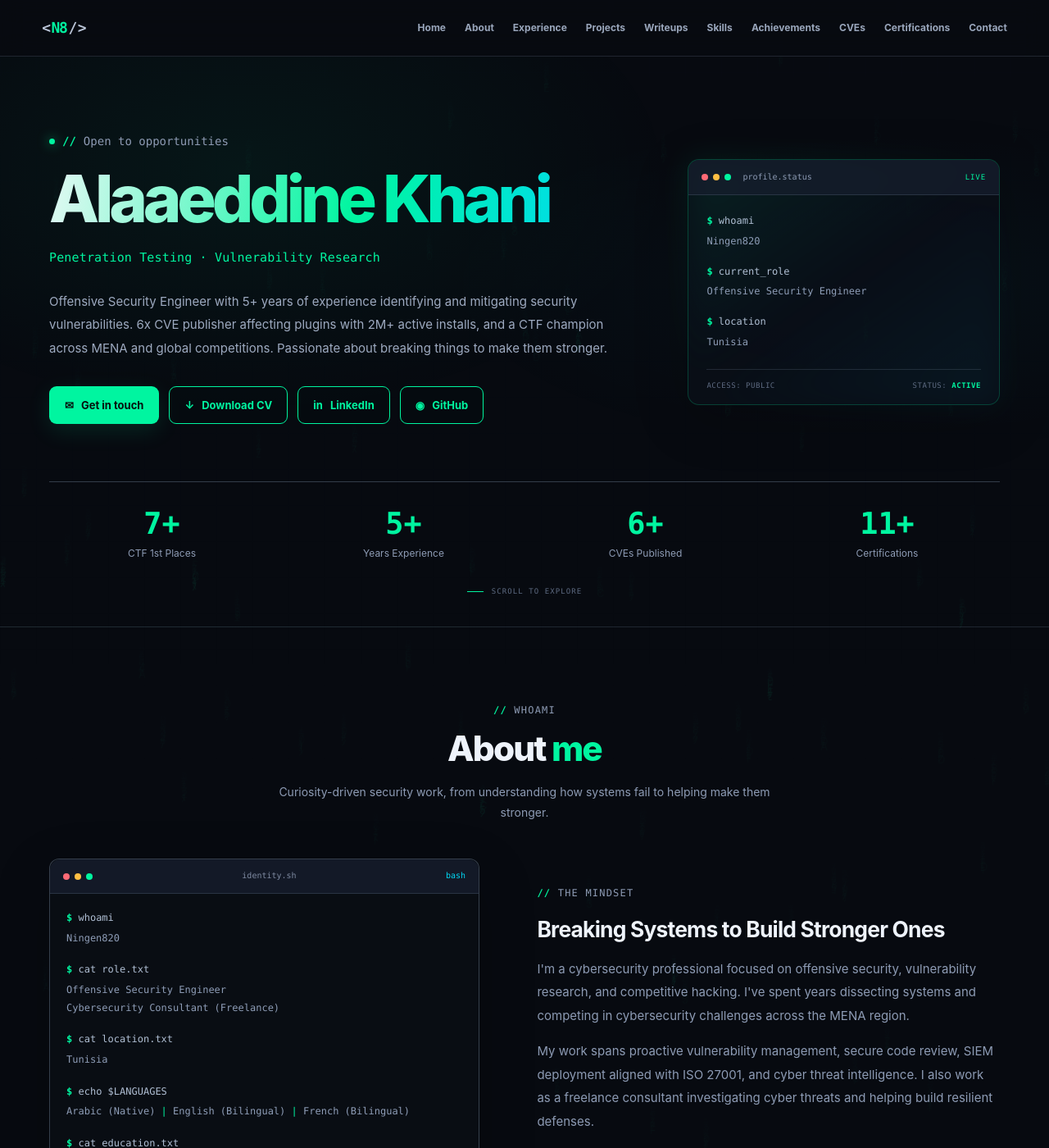
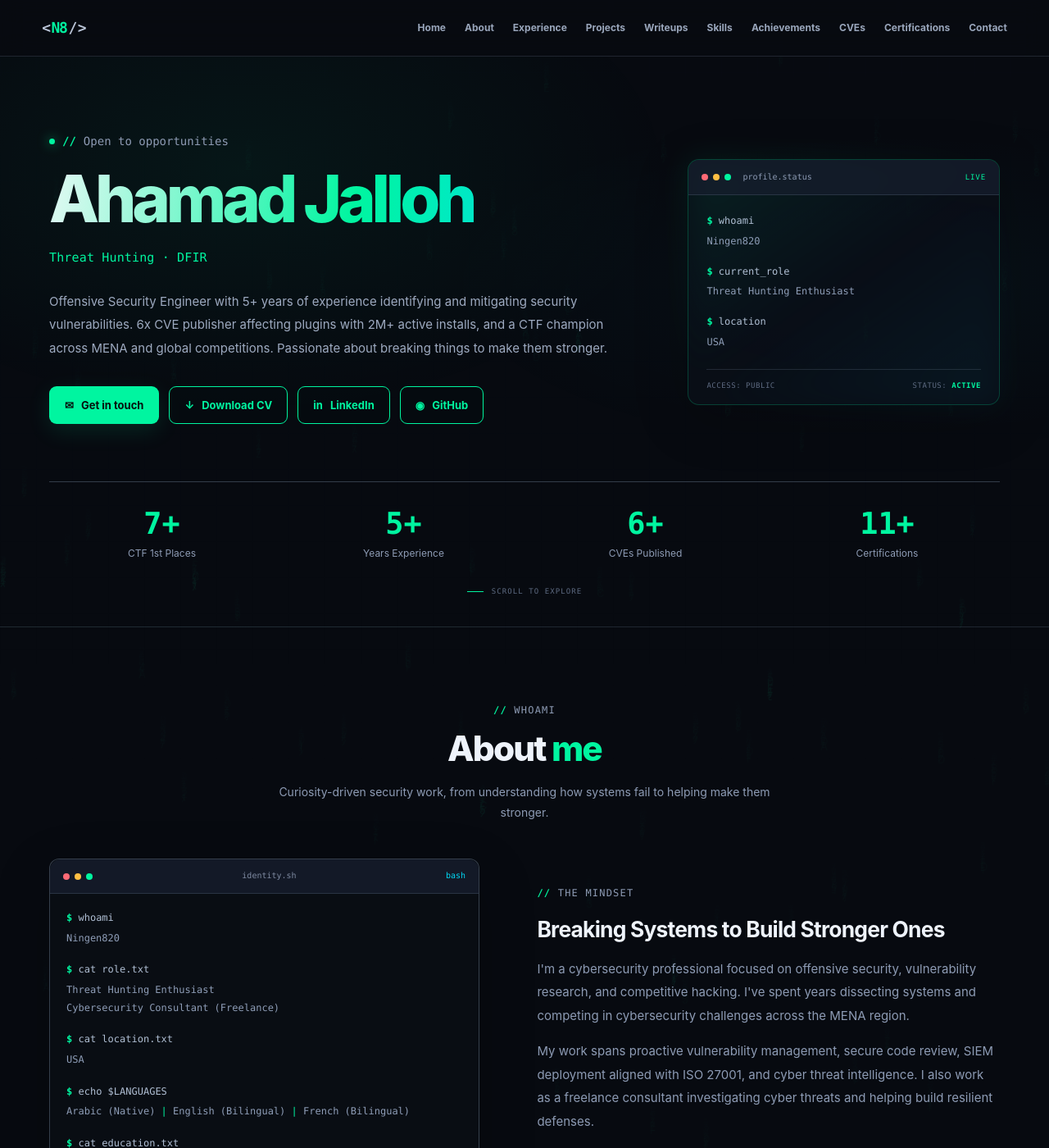
Before and after one commit to Ningen820/Ningen820.github.io, a Jekyll site: the page built from index.html, in a window 1280 px wide and 1400 px high. Shown: the whole window at 82% size. Built offline with Jekyll 4.4.1, drawn with Linux system fonts in a browser that asks for light colours; some of the changed text lies outside the part shown.

Commit message:
Update profile.yml

```diff
--- a/_data/profile.yml
+++ b/_data/profile.yml
@@ -1,11 +1,11 @@
 # Edit this file to control profile content and every numbered card.
 # For skill/certificate/achievement images, use files stored in /assets/random_images/.
-name: Alaaeddine Khani
+name: Ahamad Jalloh
 handle: Ningen820
-location: Tunisia
-role: Offensive Security Engineer
+location: USA
+role: Threat Hunting Enthusiast
 open_to_opportunities: true
-hero_specialty: Penetration Testing · Vulnerability Research
+hero_specialty: Threat Hunting · DFIR
 summary: Offensive Security Engineer with 5+ years of experience identifying and mitigating security vulnerabilities.
   6x CVE publisher affecting plugins with 2M+ active installs, and a CTF champion across MENA and global competitions.
   Passionate about breaking things to make them stronger.
@@ -18,13 +18,13 @@ about:
     and cyber threat intelligence. I also work as a freelance consultant investigating cyber threats and helping
     build resilient defenses.
 hero_roles:
-- Offensive Security Engineer
-- Vulnerability Researcher
-- CTF Competitor
+- Threat Hunter
+- SOC Analyst
+- DFIR
 repo_url: https://github.com/Ningen820/Ningen820.github.io
 github_url: https://github.com/Ningen820
 linkedin_url: ''
-email: ''
+email: 'ahmadbobo2009@gmail.com'
 cv_path: /assets/ningen820-cv.md
 stats:
   ctf_first_places: 7+
@@ -42,6 +42,8 @@ experience:
   type: Consulting
   description: Investigating cyber threats and helping teams improve defensive posture through security assessments
     and threat-focused work.
+
+
 skills:
   skill1:
     title: Offensive Security
@@ -51,8 +53,9 @@ skills:
     - Web Exploitation
     - Threat Modeling
     - Risk Assessment
-    image: /assets/random_images/iconsubst1.png
+    image: /assets/random_images/pfp.png
     key: 'no'
+
   skill2:
     title: Threat Hunting & DFIR
     description: Trace activity across endpoint artifacts and investigation evidence.
@@ -64,8 +67,9 @@ skills:
     - Autopsy
     - Shellbags
     - KAPE
-    image: /assets/random_images/iconsubst2.png
+    image: /assets/random_images/idk.png
     key: 'no'
+
   skill3:
     title: Security Research
     description: Research vulnerabilities and turn findings into actionable remediation.
@@ -77,6 +81,7 @@ skills:
     - PoC Development
     image: /assets/random_images/iconsubst3.png
     key: 'no'
+
   skill4:
     title: Security Engineering
     description: Build repeatable security practices into engineering workflows.
@@ -87,6 +92,7 @@ skills:
     - Threat Intelligence
     image: /assets/random_images/iconsubst4.png
     key: 'no'
+
   skill5:
     title: Platforms & Investigation
     description: Analyze host evidence and work through hands-on security labs.
@@ -97,6 +103,9 @@ skills:
     - CTF Challenges
     image: /assets/random_images/iconsubst5.png
     key: 'no'
+
+
+
 experience_highlights:
 - label: Vulnerability disclosure
   value: 6x CVE publisher
@@ -105,21 +114,25 @@ experience_highlights:
 - label: Competitive security
   value: MENA & global CTFs
   description: Competition placements across regional and international events.
+
+
 achievements:
   achievement1:
     title: CSAW MENA Finals
     place: 1st Place
     detail: 2024 Abu Dhabi
     rank: 1
-    image: /assets/random_images/achievement1.png
+    image: /assets/random_images/border.png
     key: 'no'
+
   achievement2:
     title: CyberTek CTF
     place: 1st Place
     detail: '2025'
     rank: 1
-    image: /assets/random_images/achievement2.png
+    image: /assets/random_images/github.png
     key: 'no'
+
   achievement3:
     title: SPARK CTF
     place: 1st Place
@@ -127,6 +140,7 @@ achievements:
     rank: 1
     image: /assets/random_images/achievement3.png
     key: 'no'
+
   achievement4:
     title: Al-Farahidi Cybersecurity Competition
     place: 1st Place
@@ -134,6 +148,7 @@ achievements:
     rank: 1
     image: /assets/random_images/achievement4.png
     key: 'no'
+
   achievement5:
     title: CSAW MENA
     place: 2nd Place
@@ -141,6 +156,7 @@ achievements:
     rank: 2
     image: /assets/random_images/achievement5.png
     key: 'no'
+
   achievement6:
     title: CyberTalents Tunisia
     place: 1st Place
@@ -148,6 +164,8 @@ achievements:
     rank: 1
     image: /assets/random_images/achievement6.png
     key: 'no'
+
+
 certifications:
   certificate1:
     name: SC-900
@@ -156,13 +174,15 @@ certifications:
     date: September 2026
     image: /assets/random_images/certificate1.png
     key: 'no'
+
   certificate2:
     name: C-AI/MLPen
     issuer: The SecOps Group · 100%
     credential: ''
     date: August 2026 · With Merit
-    image: /assets/random_images/certificate2.png
+    image: /assets/random_images/idk.png
     key: 'no'
+
   certificate3:
     name: eCDFP
     issuer: INE Security
@@ -170,6 +190,7 @@ certifications:
     date: June 2026
     image: /assets/random_images/certificate3.png
     key: 'no'
+
   certificate4:
     name: CBTeamerX
     issuer: The SecOps Group
@@ -177,6 +198,7 @@ certifications:
     date: ''
     image: /assets/random_images/certificate4.png
     key: 'no'
+
   certificate5:
     name: eCTHP
     issuer: INE Security
@@ -184,6 +206,7 @@ certifications:
     date: ''
     image: /assets/random_images/certificate5.png
     key: 'no'
+
   certificate6:
     name: CDAPen
     issuer: The SecOps Group
@@ -191,6 +214,8 @@ certifications:
     date: ''
     image: /assets/random_images/certificate6.png
     key: 'no'
+
+
 education:
 - qualification: B.Eng Network Security
   institution: Tek-Up University
```
